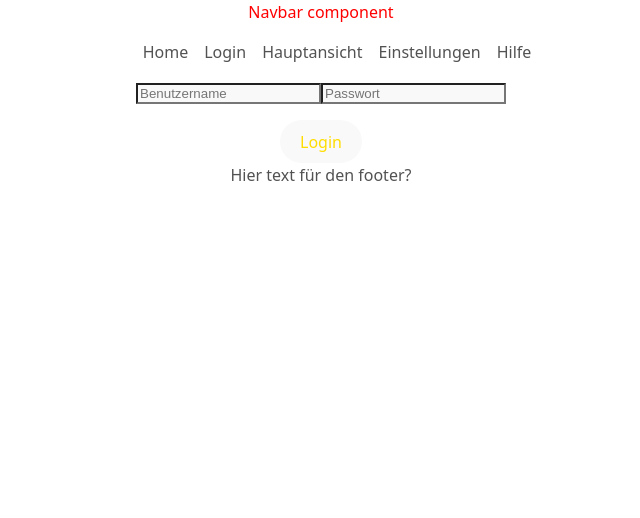
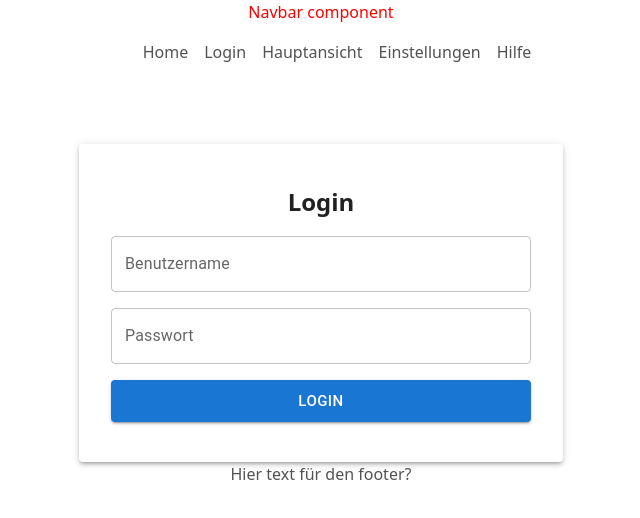
Before and after one commit to RealBiggerBo/Softwaretechnik, a React app in the folder frontend/: page /login in a window 1280 px wide. Shown: the top 518 px of the page, without its empty margins (319-959 px from the left). Built offline with nearby package versions, Linux system fonts and the light colour scheme; the HTML template or start-up script is replaced by a standard one.

Commit message:
Update LoginPage.tsx

```diff
--- a/frontend/src/pages/LoginPage.tsx
+++ b/frontend/src/pages/LoginPage.tsx
@@ -1,19 +1,21 @@
+import { Button, Paper, Stack, TextField } from "@mui/material";
+
 function LoginPage() {
   return (
-    <div>
-      <input
-        placeholder="Benutzername"
-        type="text"
-        style={{ marginBottom: "1rem" }}
-      />
-      <input
-        placeholder="Passwort"
-        type="password"
-        style={{ marginBottom: "1rem" }}
-      />
-      <br />
-      <button>Login</button>
-    </div>
+    <Paper
+      elevation={3}
+      sx={{ maxWidth: 420, mx: "auto", mt: 8, px: 4, py: 5 }}
+    >
+      <Stack spacing={2}>
+        <h2>Login</h2>
+        <TextField label="Benutzername" name="username" fullWidth />
+        <TextField label="Passwort" name="password" type="password" fullWidth />
+        <Button variant="contained" size="large" fullWidth>
+          Login
+        </Button>
+      </Stack>
+    </Paper>
   );
 }
+
 export default LoginPage;
```
